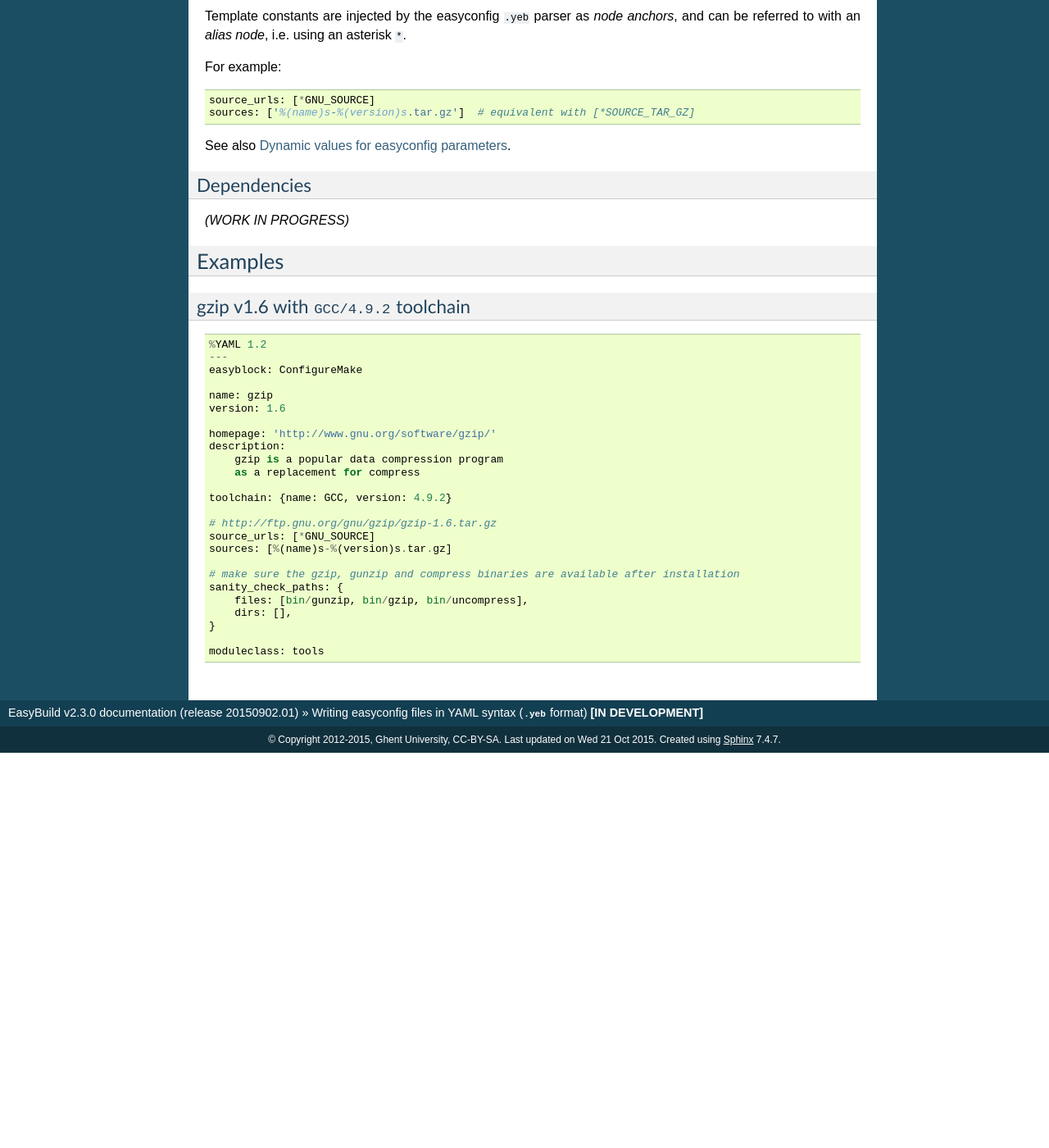
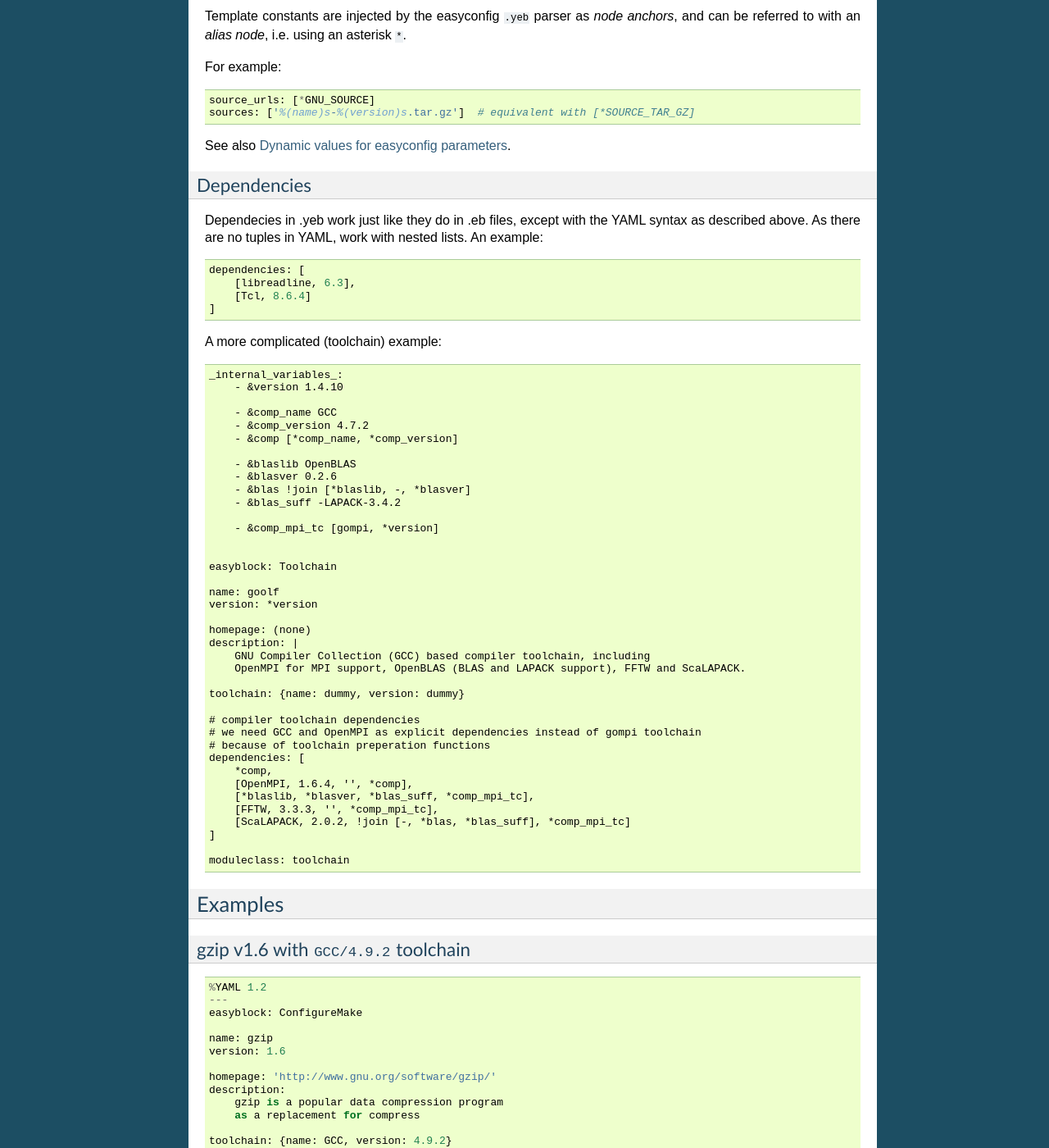
Before and after one commit to easybuilders/easybuild, a Sphinx documentation site: the page built from docs/Writing_yeb_easyconfig_files.rst, in a window 1280 px wide and 1400 px high, scrolled down 3312 px. Shown: the whole window at 82% size. Built offline with Sphinx 7.4.7, drawn with Linux system fonts in a browser that asks for light colours; before the commit the page ends 4230 px from its top, so only the background shows below that.

Commit message:
Add dependency examples

```diff
--- a/docs/Writing_yeb_easyconfig_files.rst
+++ b/docs/Writing_yeb_easyconfig_files.rst
@@ -194,7 +194,55 @@ See also :ref:`easyconfig_param_templates`.
 Dependencies
 ~~~~~~~~~~~~
 
-*(WORK IN PROGRESS)*
+Dependecies in .yeb work just like they do in .eb files, except with the YAML syntax as described above. As there are no
+tuples in YAML, work with nested lists.
+An example::
+    dependencies: [
+        [libreadline, 6.3],
+        [Tcl, 8.6.4]
+    ]
+
+A more complicated (toolchain) example::
+
+    _internal_variables_:
+        - &version 1.4.10
+
+        - &comp_name GCC
+        - &comp_version 4.7.2
+        - &comp [*comp_name, *comp_version]
+
+        - &blaslib OpenBLAS
+        - &blasver 0.2.6
+        - &blas !join [*blaslib, -, *blasver]
+        - &blas_suff -LAPACK-3.4.2
+
+        - &comp_mpi_tc [gompi, *version]
+
+
+    easyblock: Toolchain
+
+    name: goolf
+    version: *version
+
+    homepage: (none)
+    description: |
+        GNU Compiler Collection (GCC) based compiler toolchain, including
+        OpenMPI for MPI support, OpenBLAS (BLAS and LAPACK support), FFTW and ScaLAPACK.
+
+    toolchain: {name: dummy, version: dummy}
+
+    # compiler toolchain dependencies
+    # we need GCC and OpenMPI as explicit dependencies instead of gompi toolchain
+    # because of toolchain preperation functions
+    dependencies: [
+        *comp,
+        [OpenMPI, 1.6.4, '', *comp],
+        [*blaslib, *blasver, *blas_suff, *comp_mpi_tc],
+        [FFTW, 3.3.3, '', *comp_mpi_tc],
+        [ScaLAPACK, 2.0.2, !join [-, *blas, *blas_suff], *comp_mpi_tc]
+    ]
+
+    moduleclass: toolchain
 
 .. _easyconfig_yeb_format_examples:
 
```
